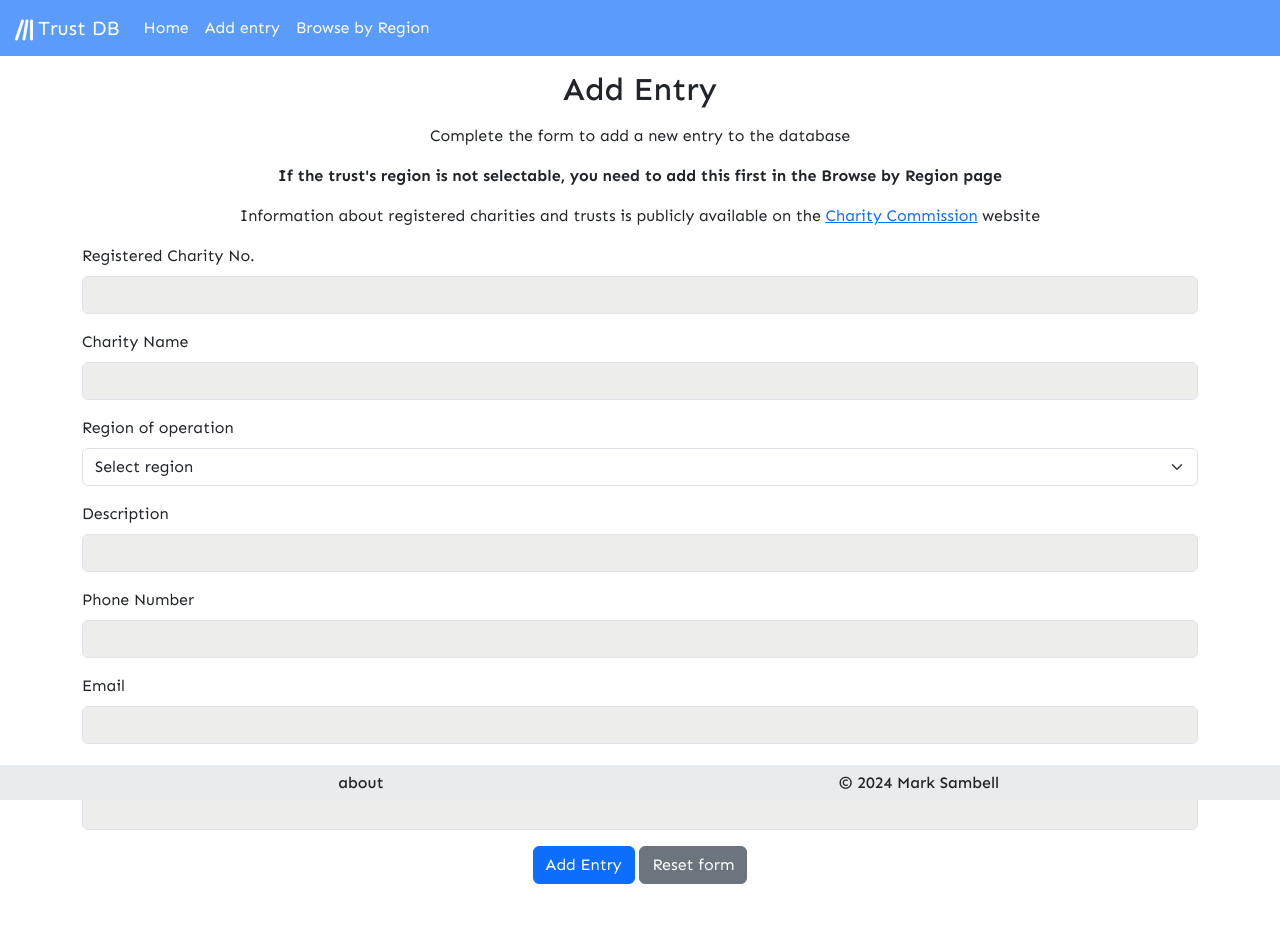
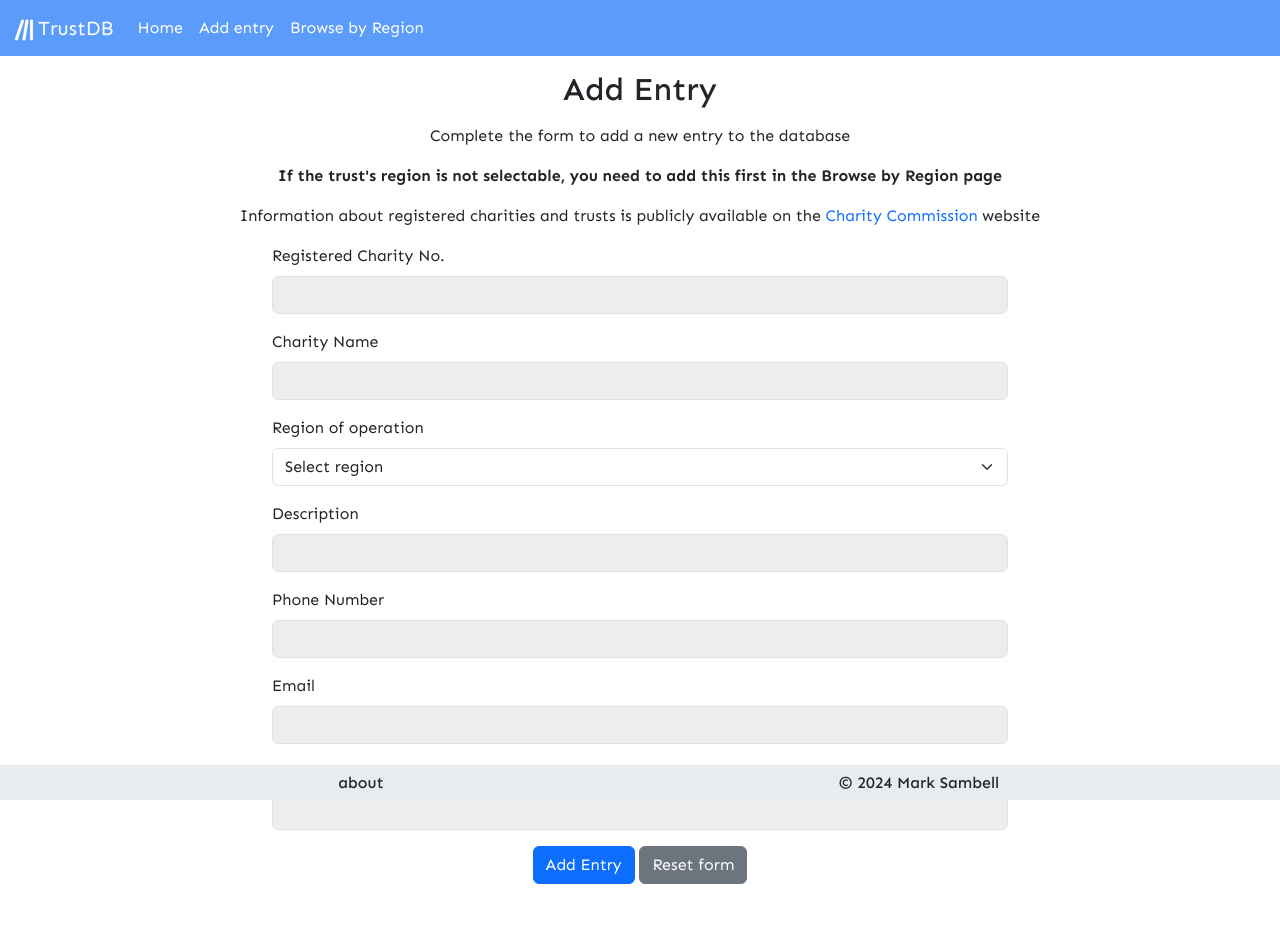
Before and after one commit to mksambell/trust-database, a Flask app: page /add_entry in a window 1280 px wide. Run offline with Flask 3, Linux system fonts and the light colour scheme.

Commit message:
further style refinements and add to about modal

```diff
--- a/trustdatabase/static/css/style.css
+++ b/trustdatabase/static/css/style.css
@@ -33,7 +33,6 @@ h1 {
 
 /* --- Home --- */
 
-
 .edit, .delete {
     margin: 2px;
 }
@@ -45,6 +44,14 @@ input[type="textarea"],
 input[type="email"],
 select  {
     background-color: #ededeb;
+}
+
+form {
+    margin: 0 auto;
+}
+
+.external-link {
+    text-decoration: none;
 }
 
 /* --- Accordian --- */
--- a/trustdatabase/templates/add_entry.html
+++ b/trustdatabase/templates/add_entry.html
@@ -5,11 +5,11 @@
     <h1 class="center">Add Entry</h1>
     <p class="center">Complete the form to add a new entry to the database</p>
     <p class="center"><strong>If the trust's region is not selectable, you need to add this first in the Browse by Region page</strong></p>
-    <p class="center">Information about registered charities and trusts is publicly available on the <a href="https://register-of-charities.charitycommission.gov.uk/en/charity-search" target="_blank">Charity Commission</a> website</p>
+    <p class="center">Information about registered charities and trusts is publicly available on the <a class="external-link" href="https://register-of-charities.charitycommission.gov.uk/en/charity-search" target="_blank">Charity Commission</a> website</p>
 </div>
 
 <div class="row">
-    <form class="col" method="POST" action="{{ url_for('add_entry') }}">
+    <form class="col-lg-8" method="POST" action="{{ url_for('add_entry') }}">
         <div class="mb-3">
             <label for="trust_reg_num" class="form-label">Registered Charity No.</label>
             <input name="trust_reg_num" id="trust_reg_num" type="text" class="form-control" required>
--- a/trustdatabase/templates/base.html
+++ b/trustdatabase/templates/base.html
@@ -6,7 +6,7 @@
     <meta name="viewport" content="width=device-width, initial-scale=1.0">
     <meta name="description"
         content="Collate and search through information about Grant-Making Trusts in the UK, using your own editable database">
-    <title>Trust DB</title>
+    <title>TrustDB</title>
     <link rel="icon" type="image/x-icon" href="{{ url_for('static', filename='images/favicon.png') }}">
 
     <!-- Bootstrap CSS -->
@@ -31,7 +31,8 @@
         <!-- navbar -->
         <nav class="navbar navbar-expand-lg bg-body-primary">
             <div class="container-fluid">
-                <a class="navbar-brand" href="{{ url_for('home') }}"><img src="{{ url_for('static', filename='images/navbar_icon.png')}}" alt="">Trust DB</a>
+                <a class="navbar-brand" href="{{ url_for('home') }}"><img
+                        src="{{ url_for('static', filename='images/navbar_icon.png')}}" alt="">TrustDB</a>
                 <button class="navbar-toggler" type="button" data-bs-toggle="collapse"
                     data-bs-target="#navbarSupportedContent" aria-controls="navbarSupportedContent"
                     aria-expanded="false" aria-label="Toggle navigation">
@@ -80,12 +81,20 @@
                             <div class="modal-body">
                                 <p><strong>TrustDB</strong> was designed and developed by Mark Sambell in part
                                     fulfilment of the Full Stack Developer Course at <a
-                                        href="https://codeinstitute.net/full-stack-software-development-diploma/"
+                                        class="external-link" href="https://codeinstitute.net/full-stack-software-development-diploma/"
                                         target="_blank">Code
                                         Institute</a>.</p>
 
+                                <p>
+                                    The app is designed to help anyone seeking funding sources gather information about
+                                    relevant grant-making trusts, using information available from the <a
+                                        class="external-link" href="https://register-of-charities.charitycommission.gov.uk/en/charity-search"
+                                        target="_blank">Charity
+                                    Commission</a>.
+                                </p>
+
                                 <p>For more information, you can find the project on <a
-                                        href="https://github.com/mksambell/trust-database" target="_blank">Github</a>.
+                                        class="external-link" href="https://github.com/mksambell/trust-database" target="_blank">Github</a>.
                                     Feel
                                     free to get in touch with comments, suggestions for improvements, bug reports, etc.
                                 </p>
--- a/trustdatabase/templates/edit_entry.html
+++ b/trustdatabase/templates/edit_entry.html
@@ -4,7 +4,7 @@
 <div>
     <h1 class="center">Edit Entry</h1>
     <p class="center"> Current information about registered charities and trusts is publicly available on the <a
-            href="https://register-of-charities.charitycommission.gov.uk/en/charity-search" target="_blank">Charity
+            class="external-link" href="https://register-of-charities.charitycommission.gov.uk/en/charity-search" target="_blank">Charity
             Commission</a> website</p>
 </div>
 
```
Also changed, not shown: trustdatabase/templates/add_region.html (+6 -3 lines), trustdatabase/templates/edit_region.html (+6 -3 lines).
